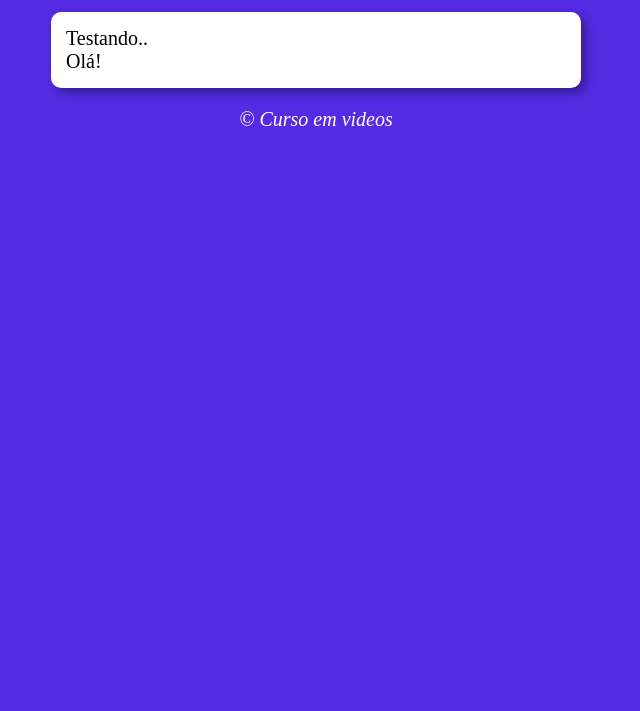
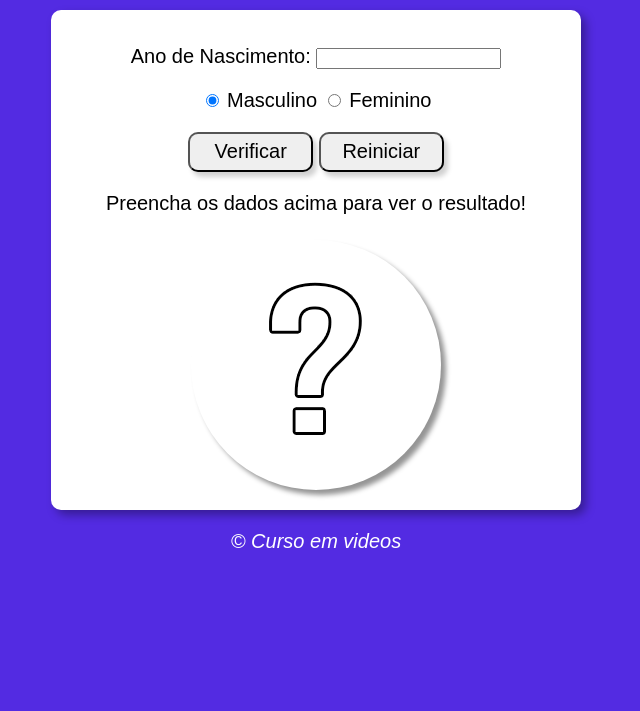
Before and after one commit to GBabler/_CursoJS, a plain HTML site: page aula12ex/ex015/modelo.html in a window 1280 px wide. Shown: the part 89-800 px from the top of the page, without its empty margins (324-964 px from the left). Drawn offline with Linux system fonts and the light colour scheme.

Commit message:
exercicio 2]

```diff
--- a/aula12ex/ex015/estilo.css
+++ b/aula12ex/ex015/estilo.css
@@ -1,6 +1,7 @@
 body{
     background-color: rgb(83, 43, 226);
-    font: normal 15pt Arialç
+    font: normal 15pt Arial;
+
 }
 
 header{
@@ -22,3 +23,25 @@ footer{
     text-align: center;
     font-style: italic;
 }
+
+img#foto{
+    margin-top: 25px;
+    box-shadow: 5px 5px 5px rgba(0, 0, 0, 0.418);
+    border-radius: 100%;
+
+}
+
+input#btnInput{
+    width: 125px;
+    height: 40px;
+    border-radius: 10px;
+    font-size: 20px;
+    box-shadow: 4px 5px 5px rgba(0, 0, 0, 0.185);
+
+}
+
+div{
+
+    text-align: center;
+
+}
--- a/aula12ex/ex015/modelo.html
+++ b/aula12ex/ex015/modelo.html
@@ -4,20 +4,34 @@
     <meta charset="UTF-8">
     <meta http-equiv="X-UA-Compatible" content="IE=edge">
     <meta name="viewport" content="width=device-width, initial-scale=1.0">
-    <title>Modelo de Exercicio</title>
+    <title>Verificador de Idade</title>
 
     <link rel="stylesheet" href="estilo.css">
 </head>
 <body>
     <header>
-        <h1>Titulo</h1>
+        <h1>Verificador de Idade</h1>
     </header>
     <section>
         <div>
-            Testando..
+            <p>Ano de Nascimento:
+                <input type="number" name="txtano" id="txtano">
+            </p>
+            <p>
+                <input type="radio" name="radsex" id="masc" checked>
+                <label for="masc">Masculino</label>
+                <input type="radio" name="radsex" id="fem">
+                <label for="fem">Feminino</label>
+            </p>
+            <p>
+                <input id = "btnInput" type="button" value="Verificar" onclick="verificar()">
+                <input id = "btnInput" type="button" value="Reiniciar" onclick="reiniciar()">
+            </p>
+
         </div>
-        <div>
-            Olá!
+        <div id = "res">
+            Preencha os dados acima para ver o resultado!
+            <img id = "foto"src="img/nao-identificado.png" alt="">
         </div>
     </section>
     <footer>
--- a/aula12ex/ex015/script.js
+++ b/aula12ex/ex015/script.js
@@ -0,0 +1,64 @@
+function verificar(){
+    var data = new Date();
+    var ano = data.getFullYear()
+    var fano = document.querySelector('input#txtano')
+    var res = document.querySelector('div#res')
+
+    if (fano.value.length == 0 || Number(fano.value) > ano){
+        window.alert('[ERRO] Verifique os dados e tente novamente')
+    }else{
+        var fsex = document.getElementsByName('radsex')
+        var idade = ano - Number(fano.value)
+        var genero = ''
+        var img = document.createElement('img');
+        img.setAttribute('id', 'foto')
+
+
+
+        if(fsex[0].checked){
+            genero = 'Homem'
+            if((idade >= 0) && (idade < 10)){
+                //crianca
+                img.setAttribute('src', 'img/criancahomem.png')
+            } else if (idade < 21) {
+                //jovem
+                img.setAttribute('src', 'img/jovemhomem.png')
+            } else if (idade < 50){
+                //adulto
+                img.setAttribute('src', 'img/adultohomem.png')
+            } else {
+                //idoso
+                img.setAttribute('src','img/idosohomem.png')
+
+            }
+
+
+        } else if(fsex[1].checked){
+            genero = 'Mulher'
+            if((idade >= 0) && (idade < 10)){
+                //crianca
+                img.setAttribute('src', 'img/criancamulher.png')
+            } else if (idade < 21) {
+                //jovem
+                img.setAttribute('src','img/jovemmulher.png')
+            } else if (idade < 50){
+                //adulto
+                img.setAttribute('src','img/adultomulher.png')
+            } else {
+                //idoso
+                img.setAttribute('src','img/idosomulher.png')
+            }
+        }
+
+        res.style.textAlign = 'center'
+        res.innerHTML = `Detectamos ${genero} com <strong>${idade}</strong> anos`
+        res.appendChild(img)
+
+
+    }
+}
+
+function reiniciar(){
+
+    window.location.reload()
+}
--- a/aula12ex/modelo/estilo.css
+++ b/aula12ex/modelo/estilo.css
@@ -1,6 +1,6 @@
 body{
     background-color: rgb(83, 43, 226);
-    font: normal 15pt Arialç
+    font: normal 15pt Arial;
 }
 
 header{
--- a/aula12ex/modelo/script.js
+++ /dev/null
@@ -1 +0,0 @@
-alert('Olá!')
```
Also changed, not shown: aula12ex/ex015/img/adultohomem.png (added), aula12ex/ex015/img/adultomulher.png (added), aula12ex/ex015/img/criancahomem.png (added), aula12ex/ex015/img/criancamulher.png (added), aula12ex/ex015/img/idosohomem.png (added), aula12ex/ex015/img/idosomulher.png (added), aula12ex/ex015/img/jovemhomem.png (added), aula12ex/ex015/img/jovemmulher.png (added), aula12ex/ex015/img/nao-identificado.png (added).
